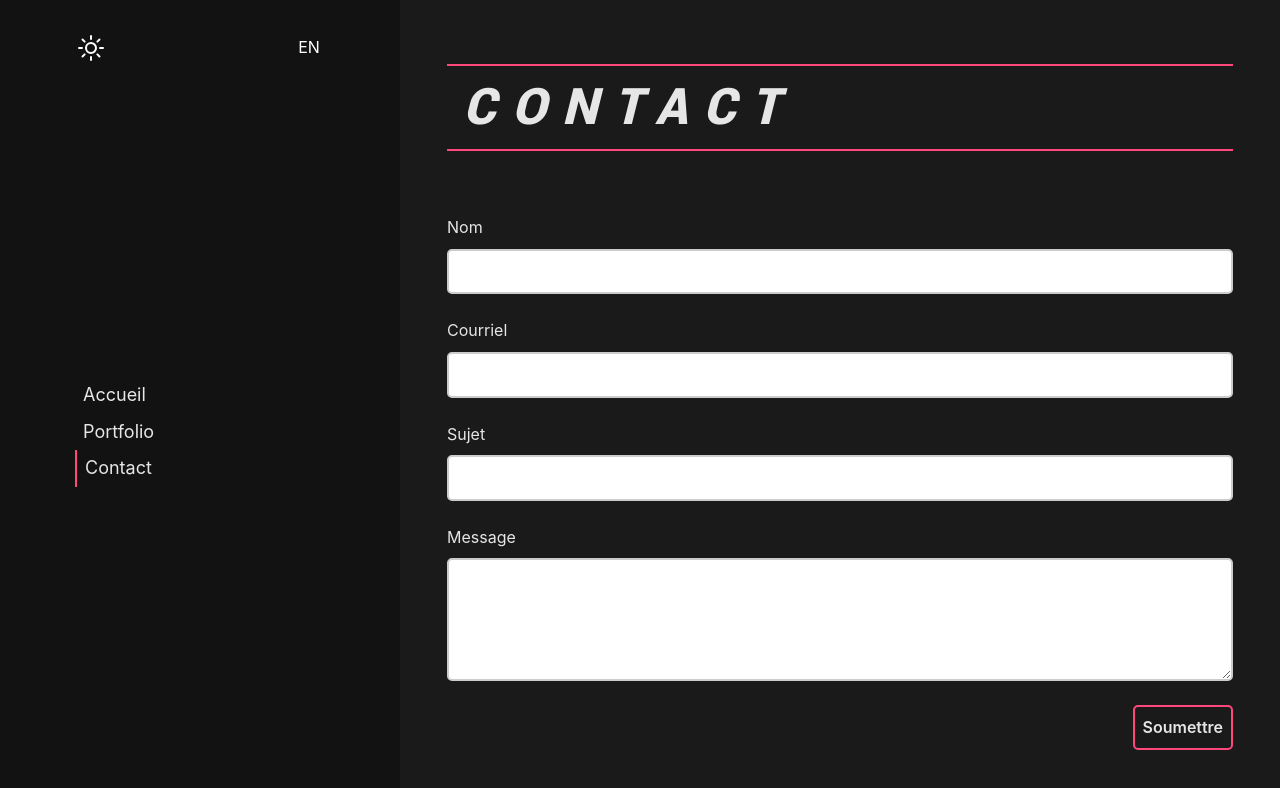
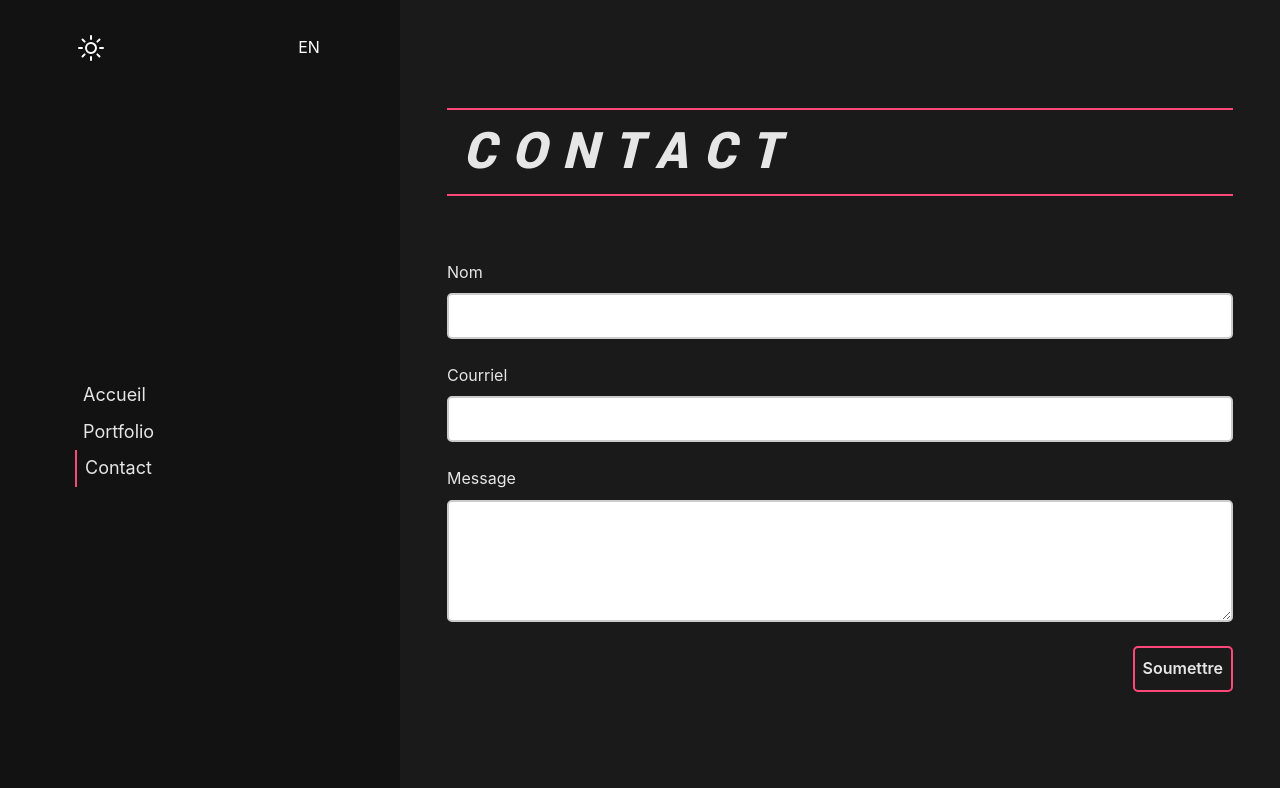
Before and after one commit to ysimard94/portfolio, a Vue app: page /contact in a window 1280 px wide. Shown: the top 788 px of the page. Built offline with nearby package versions, Linux system fonts and the light colour scheme.

Commit message:
Changed contact form content

```diff
--- a/index.html
+++ b/index.html
@@ -28,9 +28,6 @@
         <label>Your Email: <input type="email" name="email" /></label>
       </p>
       <p>
-                <label>Your Email: <input type="text" name="subject" /></label>
-            </p>
-            <p>
         <label>Message: <textarea name="message"></textarea></label>
       </p>
       <p>
--- a/src/views/ContactView.vue
+++ b/src/views/ContactView.vue
@@ -18,10 +18,7 @@ export default {
     encode(data) {
       return Object.keys(data)
         .map(
-                    (key) =>
-                        `${encodeURIComponent(key)}=${encodeURIComponent(
-                            data[key],
-                        )}`,
+          (key) => `${encodeURIComponent(key)}=${encodeURIComponent(data[key])}`
         )
         .join("&");
     },
@@ -83,14 +80,6 @@ export default {
       <label for="email">{{ $t("contact.form.email") }}</label
       ><input v-model="form.email" type="email" name="email" id="email" />
 
-            <label for="subject">{{ $t("contact.form.subject") }}</label>
-            <input
-                v-model="form.subject"
-                type="text"
-                name="subject"
-                id="subject"
-            />
-
       <label for="message">{{ $t("contact.form.message") }}</label>
       <textarea
         v-model="form.message"
```
Lines whose indentation alone changed are shown as unchanged.
